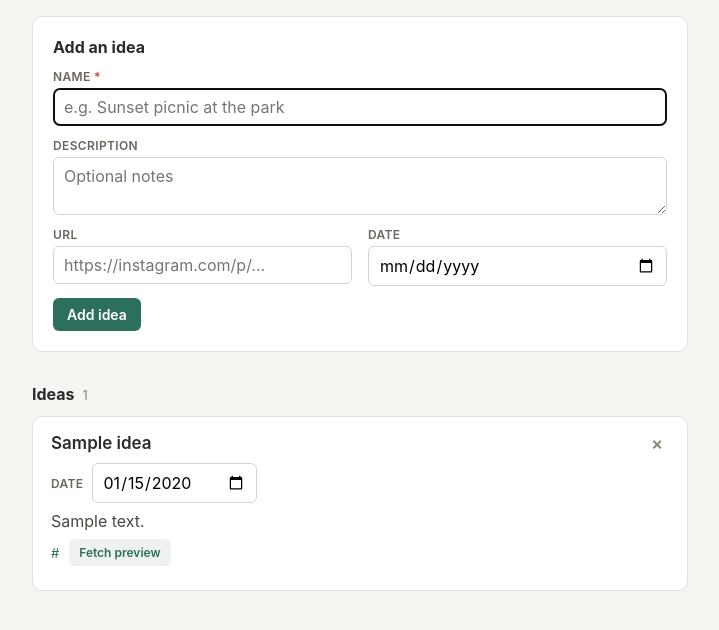
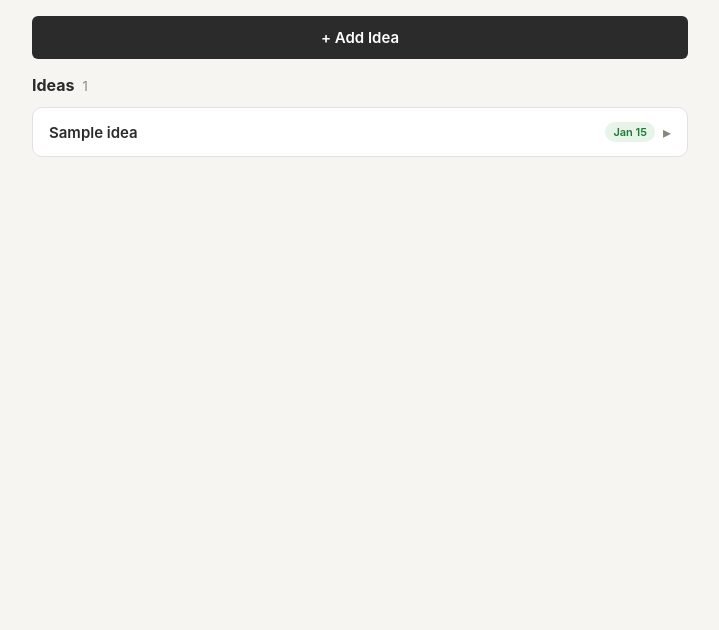
Before and after one commit to ecooperman/social-planning, a FastAPI app: page / in a window 1280 px wide. Shown: the part 61-691 px from the top of the page, without its empty margins (280-999 px from the left). Run offline with FastAPI, Linux system fonts and the light colour scheme; tables that the repository leaves empty hold one stand-in row (values such as "Sample post").

Commit message:
Collapse ideas by default so I can see way more on the screen at once, add ability to expand and edit as well.

```diff
--- a/static/app.js
+++ b/static/app.js
@@ -16,9 +16,31 @@
   return res.json();
 }
 
+function showMessage(text, kind) {
+  const el = document.getElementById("idea-message");
+  el.textContent = text;
+  el.className = "idea-message " + kind;
+  clearTimeout(showMessage._t);
+  showMessage._t = setTimeout(() => el.classList.add("hidden"), 4000);
+}
+
 function toISODate(isoDateTime) {
   if (!isoDateTime) return "";
   return isoDateTime.slice(0, 10);
+}
+
+function formatDateBadge(isoDateTime) {
+  if (!isoDateTime) return null;
+  const [y, m, d] = isoDateTime.slice(0, 10).split("-").map(Number);
+  return new Date(y, m - 1, d).toLocaleDateString(undefined, { month: "short", day: "numeric" });
+}
+
+function domainFromUrl(url) {
+  try {
+    return new URL(url).hostname.replace(/^www\./, "");
+  } catch (e) {
+    return null;
+  }
 }
 
 function el(tag, attrs = {}, children = []) {
@@ -48,52 +70,134 @@
   count.textContent = ideas.length ? `${ideas.length}` : "";
   emptyState.hidden = ideas.length !== 0;
   for (const idea of ideas) {
-    list.appendChild(renderCard(idea));
+    list.appendChild(ideaCardElement(idea));
   }
 }
 
-function renderCard(idea) {
-  const card = el("div", { class: "idea-card", "data-id": idea.id });
+// Each idea is a collapsed-by-default accordion: a single-line summary row
+// (title, source domain, date) that expands into the full edit form in
+// place - no separate "view" vs "edit" mode, and no modal. This mirrors the
+// jobs admin page (jobs.html/jobs.js) in time-management, which solves the
+// same "lots of rows, only show the full form for the one you're touching"
+// problem the same way.
+function ideaCardElement(idea, { expanded = false } = {}) {
+  const card = el("div", { class: "idea-card" + (expanded ? " expanded" : ""), "data-id": idea.id });
 
-  // --- header: name (editable inline) + delete ---
-  const nameEl = el("span", { class: "idea-name", text: idea.name });
-  nameEl.addEventListener("click", () => enterEditMode(card, idea));
+  const summary = el("button", { type: "button", class: "idea-summary", "aria-expanded": String(expanded) });
+  summary.appendChild(el("span", { class: "idea-summary-title", text: idea.name }));
+
+  const domain = idea.url ? domainFromUrl(idea.url) : null;
+  if (domain) {
+    const domainLink = el("a", {
+      class: "idea-summary-domain",
+      href: idea.url,
+      target: "_blank",
+      rel: "noopener noreferrer",
+      text: domain,
+    });
+    // Opening the source link shouldn't also toggle the accordion.
+    domainLink.addEventListener("click", (e) => e.stopPropagation());
+    summary.appendChild(domainLink);
+  }
+
+  const dateLabel = formatDateBadge(idea.event_date);
+  if (dateLabel) {
+    summary.appendChild(el("span", { class: "idea-summary-date", text: dateLabel }));
+  }
+
+  summary.appendChild(el("span", { class: "idea-chevron", "aria-hidden": "true", text: "▸" }));
+
+  const details = el("div", { class: "idea-details" + (expanded ? "" : " hidden") });
+
+  summary.addEventListener("click", () => {
+    const isExpanded = card.classList.toggle("expanded");
+    details.classList.toggle("hidden", !isExpanded);
+    summary.setAttribute("aria-expanded", String(isExpanded));
+  });
+
+  card.append(summary, details);
+  details.appendChild(buildIdeaDetails(card, idea));
+  return card;
+}
+
+function buildIdeaDetails(card, idea) {
+  const wrap = el("div", { class: "idea-details-inner" });
+
+  const nameInput = el("input", { type: "text", value: idea.name, required: "required" });
+  const descInput = el("textarea", { rows: "2" });
+  descInput.value = idea.description || "";
+  const urlInput = el("input", { type: "url", value: idea.url || "" });
+  const dateInput = el("input", { type: "date", value: toISODate(idea.event_date) });
+
+  const fields = el("div", { class: "idea-fields" }, [
+    el("div", { class: "field" }, [el("label", { text: "Name" }), nameInput]),
+    el("div", { class: "field" }, [el("label", { text: "Description" }), descInput]),
+    el("div", { class: "field" }, [el("label", { text: "URL" }), urlInput]),
+    el("div", { class: "field" }, [el("label", { text: "Date" }), dateInput]),
+  ]);
+  wrap.appendChild(fields);
+
+  if (idea.url) {
+    wrap.appendChild(buildScrapeSection(card, idea));
+  }
+
+  const actions = el("div", { class: "idea-actions" });
 
   const deleteBtn = el("button", {
-    class: "icon-btn delete-btn",
-    title: "Delete idea",
-    text: "×",
-    onclick: () => deleteIdea(idea.id),
+    type: "button",
+    class: "danger-btn",
+    text: "Delete",
+    onclick: async () => {
+      if (!confirm(`Delete "${idea.name}"?`)) return;
+      await fetchJSON(`${API_BASE}/${idea.id}`, { method: "DELETE" });
+      card.remove();
+      showMessage(`Deleted "${idea.name}".`, "success");
+      const count = document.getElementById("idea-count");
+      const remaining = document.querySelectorAll(".idea-card").length;
+      count.textContent = remaining ? `${remaining}` : "";
+      document.getElementById("empty-state").hidden = remaining !== 0;
+    },
   });
 
-  card.appendChild(el("div", { class: "idea-header" }, [nameEl, deleteBtn]));
-
-  // --- date row: always-editable date input, per requirement ---
-  const dateInput = el("input", {
-    type: "date",
-    class: "date-input",
-    value: toISODate(idea.event_date),
-  });
-  dateInput.addEventListener("change", async () => {
+  const saveBtn = el("button", {
+    type: "button",
+    class: "save-btn",
+    text: "Save",
+    onclick: async () => {
+      const name = nameInput.value.trim();
+      if (!name) {
+        showMessage("Name is required.", "error");
+        return;
+      }
+      try {
         const updated = await fetchJSON(`${API_BASE}/${idea.id}`, {
           method: "PATCH",
           headers: { "Content-Type": "application/json" },
-      body: JSON.stringify({ event_date: dateInput.value ? `${dateInput.value}T00:00:00` : null }),
+          body: JSON.stringify({
+            name,
+            description: descInput.value.trim() || null,
+            url: urlInput.value.trim() || null,
+            event_date: dateInput.value ? `${dateInput.value}T00:00:00` : null,
+          }),
         });
-    Object.assign(idea, updated);
+        showMessage(`Saved "${name}".`, "success");
+        card.replaceWith(ideaCardElement(updated, { expanded: true }));
+      } catch (err) {
+        showMessage(err.message, "error");
+      }
+    },
   });
-  card.appendChild(el("div", { class: "idea-date-row" }, [el("label", { text: "Date" }), dateInput]));
 
-  // --- description ---
-  if (idea.description) {
-    card.appendChild(el("p", { class: "idea-description", text: idea.description }));
+  actions.append(deleteBtn, saveBtn);
+  wrap.appendChild(actions);
+  return wrap;
 }
 
-  // --- url + scrape controls ---
-  if (idea.url) {
-    const urlRow = el("div", { class: "idea-url-row" });
-    urlRow.appendChild(el("a", { href: idea.url, target: "_blank", rel: "noopener noreferrer", class: "idea-url", text: idea.url }));
+function buildScrapeSection(card, idea) {
+  const section = el("div", { class: "idea-scrape-section" });
+
   const scrapeBtn = el("button", {
+    type: "button",
     class: "scrape-btn",
     text: idea.scrape_status === "not_started" ? "Fetch preview" : "Re-fetch preview",
     onclick: async (e) => {
@@ -101,22 +205,17 @@
       e.target.textContent = "Fetching...";
       try {
         const updated = await fetchJSON(`${API_BASE}/${idea.id}/scrape`, { method: "POST" });
-          Object.assign(idea, updated);
-          card.replaceWith(renderCard(idea));
+        card.replaceWith(ideaCardElement(updated, { expanded: true }));
       } catch (err) {
         e.target.disabled = false;
         e.target.textContent = "Fetch preview";
-          alert(`Scrape failed: ${err.message}`);
+        showMessage(`Preview fetch failed: ${err.message}`, "error");
       }
     },
   });
-    urlRow.appendChild(scrapeBtn);
-    card.appendChild(urlRow);
-
-    card.appendChild(renderScrapeStatus(idea));
-  }
-
-  return card;
+  section.appendChild(scrapeBtn);
+  section.appendChild(renderScrapeStatus(idea));
+  return section;
 }
 
 function renderScrapeStatus(idea) {
@@ -140,52 +239,25 @@
   return el("div", { class: "scrape-note", text: "" });
 }
 
-function enterEditMode(card, idea) {
-  card.innerHTML = "";
+function initAddIdeaForm() {
+  const form = document.getElementById("new-idea-form");
+  const showBtn = document.getElementById("show-add-idea");
+  const cancelBtn = document.getElementById("cancel-add-idea");
 
-  const nameInput = el("input", { type: "text", class: "edit-input", value: idea.name, required: "required" });
-  const descInput = el("textarea", { class: "edit-input", rows: "2" }, [idea.description || ""]);
-  descInput.value = idea.description || "";
-  const urlInput = el("input", { type: "url", class: "edit-input", value: idea.url || "" });
+  showBtn.addEventListener("click", () => {
+    form.classList.remove("hidden");
+    showBtn.classList.add("hidden");
+    document.getElementById("new-name").focus();
+  });
 
-  const saveBtn = el("button", {
-    class: "save-btn",
-    text: "Save",
-    onclick: async () => {
-      if (!nameInput.value.trim()) {
-        alert("Name is required");
-        return;
-      }
-      const updated = await fetchJSON(`${API_BASE}/${idea.id}`, {
-        method: "PATCH",
-        headers: { "Content-Type": "application/json" },
-        body: JSON.stringify({
-          name: nameInput.value.trim(),
-          description: descInput.value.trim() || null,
-          url: urlInput.value.trim() || null,
-        }),
+  cancelBtn.addEventListener("click", () => {
+    form.reset();
+    form.classList.add("hidden");
+    showBtn.classList.remove("hidden");
   });
-      Object.assign(idea, updated);
-      card.replaceWith(renderCard(idea));
-    },
-  });
-  const cancelBtn = el("button", { class: "cancel-btn", text: "Cancel", onclick: () => card.replaceWith(renderCard(idea)) });
 
-  card.appendChild(el("div", { class: "field" }, [el("label", { text: "Name" }), nameInput]));
-  card.appendChild(el("div", { class: "field" }, [el("label", { text: "Description" }), descInput]));
-  card.appendChild(el("div", { class: "field" }, [el("label", { text: "URL" }), urlInput]));
-  card.appendChild(el("div", { class: "edit-actions" }, [saveBtn, cancelBtn]));
-}
-
-async function deleteIdea(id) {
-  if (!confirm("Delete this idea?")) return;
-  await fetchJSON(`${API_BASE}/${id}`, { method: "DELETE" });
-  loadIdeas();
-}
-
-document.getElementById("new-idea-form").addEventListener("submit", async (e) => {
+  form.addEventListener("submit", async (e) => {
     e.preventDefault();
-  const form = e.target;
     const name = form.name.value.trim();
     if (!name) return;
     const payload = {
@@ -194,13 +266,22 @@
       url: form.url.value.trim() || null,
       event_date: form.event_date.value ? `${form.event_date.value}T00:00:00` : null,
     };
+    try {
       await fetchJSON(API_BASE, {
         method: "POST",
         headers: { "Content-Type": "application/json" },
         body: JSON.stringify(payload),
       });
       form.reset();
+      form.classList.add("hidden");
+      showBtn.classList.remove("hidden");
+      showMessage(`Added "${name}".`, "success");
       loadIdeas();
+    } catch (err) {
+      showMessage(err.message, "error");
+    }
   });
+}
 
+initAddIdeaForm();
 loadIdeas().catch((err) => console.error("Failed to load ideas", err));
--- a/static/index.html
+++ b/static/index.html
@@ -20,12 +20,14 @@
   </header>
 
   <main>
-    <section class="new-idea-card">
-      <h2>Add an idea</h2>
-      <form id="new-idea-form">
+    <div id="idea-message" class="idea-message hidden"></div>
+
+    <button id="show-add-idea" type="button" class="add-idea-toggle">+ Add Idea</button>
+
+    <form id="new-idea-form" class="idea-card idea-add-card hidden">
       <div class="field">
         <label for="new-name">Name <span class="required">*</span></label>
-          <input id="new-name" name="name" type="text" required autofocus placeholder="e.g. Sunset picnic at the park" />
+        <input id="new-name" name="name" type="text" required placeholder="e.g. Sunset picnic at the park" />
       </div>
       <div class="field">
         <label for="new-description">Description</label>
@@ -41,9 +43,11 @@
           <input id="new-date" name="event_date" type="date" />
         </div>
       </div>
-        <button type="submit">Add idea</button>
+      <div class="idea-actions">
+        <button type="submit" class="save-btn">Add idea</button>
+        <button type="button" id="cancel-add-idea" class="cancel-btn">Cancel</button>
+      </div>
     </form>
-    </section>
 
     <section>
       <div class="ideas-header">
--- a/static/style.css
+++ b/static/style.css
@@ -27,14 +27,6 @@
 h2 {
   font-size: 16px;
   margin: 0 0 12px;
-}
-
-.new-idea-card {
-  background: #fff;
-  border: 1px solid #e3e1db;
-  border-radius: 10px;
-  padding: 20px;
-  margin-bottom: 32px;
 }
 
 .field {
@@ -99,9 +91,62 @@
   font-weight: 600;
 }
 
-.new-idea-card button[type="submit"] {
-  background: #2b6f5c;
+/* --- feedback bar, mirrors the admin-message pattern in time-management --- */
+
+.idea-message {
+  padding: 10px 14px;
+  border-radius: 8px;
+  font-size: 13px;
+  margin-bottom: 16px;
+}
+
+.idea-message.success {
+  background: #e6f4ea;
+  color: #1e7a34;
+}
+
+.idea-message.error {
+  background: #fbe9e7;
+  color: #c0442f;
+}
+
+.idea-message.hidden {
+  display: none;
+}
+
+/* --- add idea: collapsed by default behind a toggle button, same as the
+   "+ Add New Job Opportunity" pattern in the jobs admin page --- */
+
+.add-idea-toggle {
+  display: block;
+  width: 100%;
+  background: #2b2b2b;
   color: #fff;
+  padding: 12px;
+  font-size: 15px;
+  font-weight: 600;
+  margin-bottom: 16px;
+}
+
+.idea-add-card {
+  border-left: 4px solid #2b6f5c;
+  padding: 20px;
+  margin-bottom: 24px;
+}
+
+.idea-add-card.hidden {
+  display: none;
+}
+
+.idea-actions {
+  display: flex;
+  flex-direction: column-reverse;
+  gap: 10px;
+  margin-top: 14px;
+}
+
+.idea-actions button {
+  padding: 10px;
 }
 
 .ideas-header {
@@ -118,7 +163,7 @@
 .ideas-list {
   display: flex;
   flex-direction: column;
-  gap: 14px;
+  gap: 10px;
 }
 
 .empty-state {
@@ -126,79 +171,114 @@
   font-style: italic;
 }
 
+/* --- idea accordion cards, mirroring jobs.html/jobs.js: a single-line
+   summary row that's the entire footprint of the card until expanded --- */
+
 .idea-card {
   background: #fff;
   border: 1px solid #e3e1db;
   border-radius: 10px;
-  padding: 16px 18px;
+  overflow: hidden;
 }
 
-.idea-header {
+.idea-summary {
   display: flex;
-  justify-content: space-between;
-  align-items: flex-start;
+  align-items: center;
   gap: 8px;
-}
-
-.idea-name {
-  font-size: 17px;
-  font-weight: 600;
+  width: 100%;
+  background: none;
+  border: none;
+  padding: 14px 16px;
+  font: inherit;
+  color: inherit;
+  text-align: left;
   cursor: pointer;
 }
 
-.idea-name:hover {
-  text-decoration: underline;
-  text-decoration-style: dotted;
+.idea-summary-title {
+  flex: 1;
+  min-width: 0;
+  overflow: hidden;
+  text-overflow: ellipsis;
+  white-space: nowrap;
+  font-weight: 600;
+  font-size: 15px;
 }
 
-.icon-btn {
-  background: transparent;
-  color: #8a867c;
-  font-size: 18px;
-  line-height: 1;
-  padding: 2px 6px;
+.idea-summary-domain {
+  flex-shrink: 0;
+  font-size: 11px;
+  color: #6b675f;
+  background: #f2f0ea;
+  text-decoration: none;
+  padding: 3px 8px;
+  border-radius: 10px;
+  max-width: 140px;
+  overflow: hidden;
+  text-overflow: ellipsis;
+  white-space: nowrap;
 }
 
-.icon-btn:hover {
+.idea-summary-domain:hover {
+  text-decoration: underline;
+}
+
+.idea-summary-date {
+  flex-shrink: 0;
+  font-size: 11px;
+  font-weight: 600;
+  color: #1e7a34;
+  background: #e6f4ea;
+  padding: 3px 8px;
+  border-radius: 10px;
+  white-space: nowrap;
+}
+
+.idea-chevron {
+  flex-shrink: 0;
+  color: #8a867c;
+  transition: transform 0.15s ease;
+}
+
+.idea-card.expanded .idea-chevron {
+  transform: rotate(90deg);
+}
+
+.idea-details.hidden {
+  display: none;
+}
+
+.idea-details-inner {
+  padding: 4px 16px 16px;
+  border-top: 1px solid #e3e1db;
+  padding-top: 14px;
+}
+
+.idea-fields {
+  display: grid;
+  grid-template-columns: 1fr;
+  gap: 12px;
+}
+
+.danger-btn {
+  background: #fbe9e7;
   color: #c0442f;
 }
 
-.idea-date-row {
-  display: flex;
-  align-items: center;
-  gap: 8px;
-  margin: 8px 0;
+.save-btn {
+  background: #2b6f5c;
+  color: #fff;
 }
 
-.idea-date-row label {
-  margin: 0;
+.cancel-btn {
+  background: #eee;
+  color: #4a473f;
 }
 
-.idea-description {
-  margin: 8px 0;
-  color: #4a473f;
-  white-space: pre-wrap;
-}
-
-.idea-url-row {
-  display: flex;
-  align-items: center;
-  gap: 10px;
-  margin-top: 8px;
-}
-
-.idea-url {
-  color: #2b6f5c;
-  text-decoration: none;
-  font-size: 13px;
-  overflow: hidden;
-  text-overflow: ellipsis;
-  white-space: nowrap;
-  max-width: 320px;
-}
-
-.idea-url:hover {
-  text-decoration: underline;
+.idea-scrape-section {
+  margin-top: 4px;
+  padding-top: 12px;
+  border-top: 1px dashed #e3e1db;
 }
 
 .scrape-btn {
```
Also changed, not shown: other parts of static/style.css (+13 -16 lines), README.md. Lines whose indentation alone changed are shown as unchanged.
